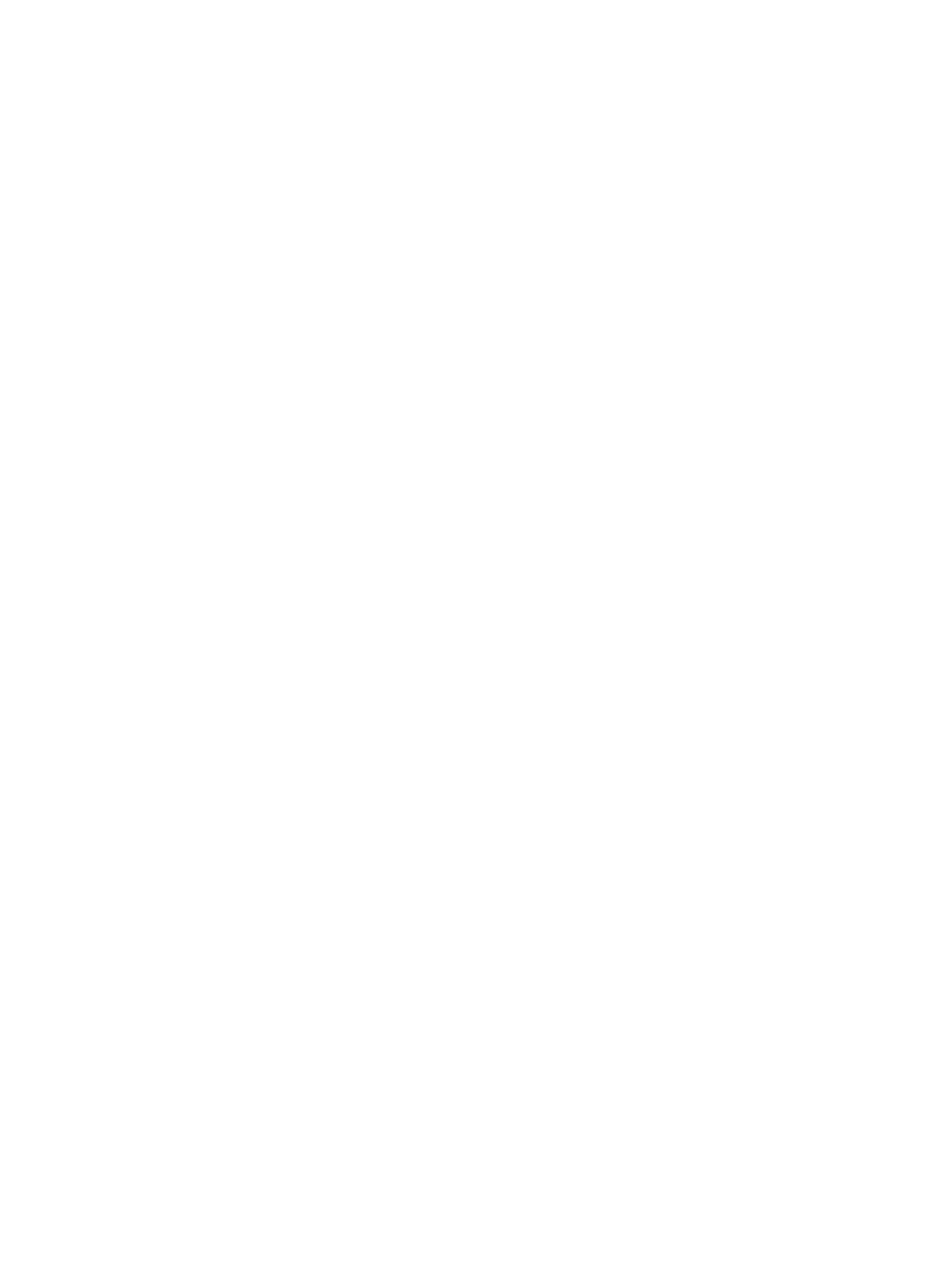
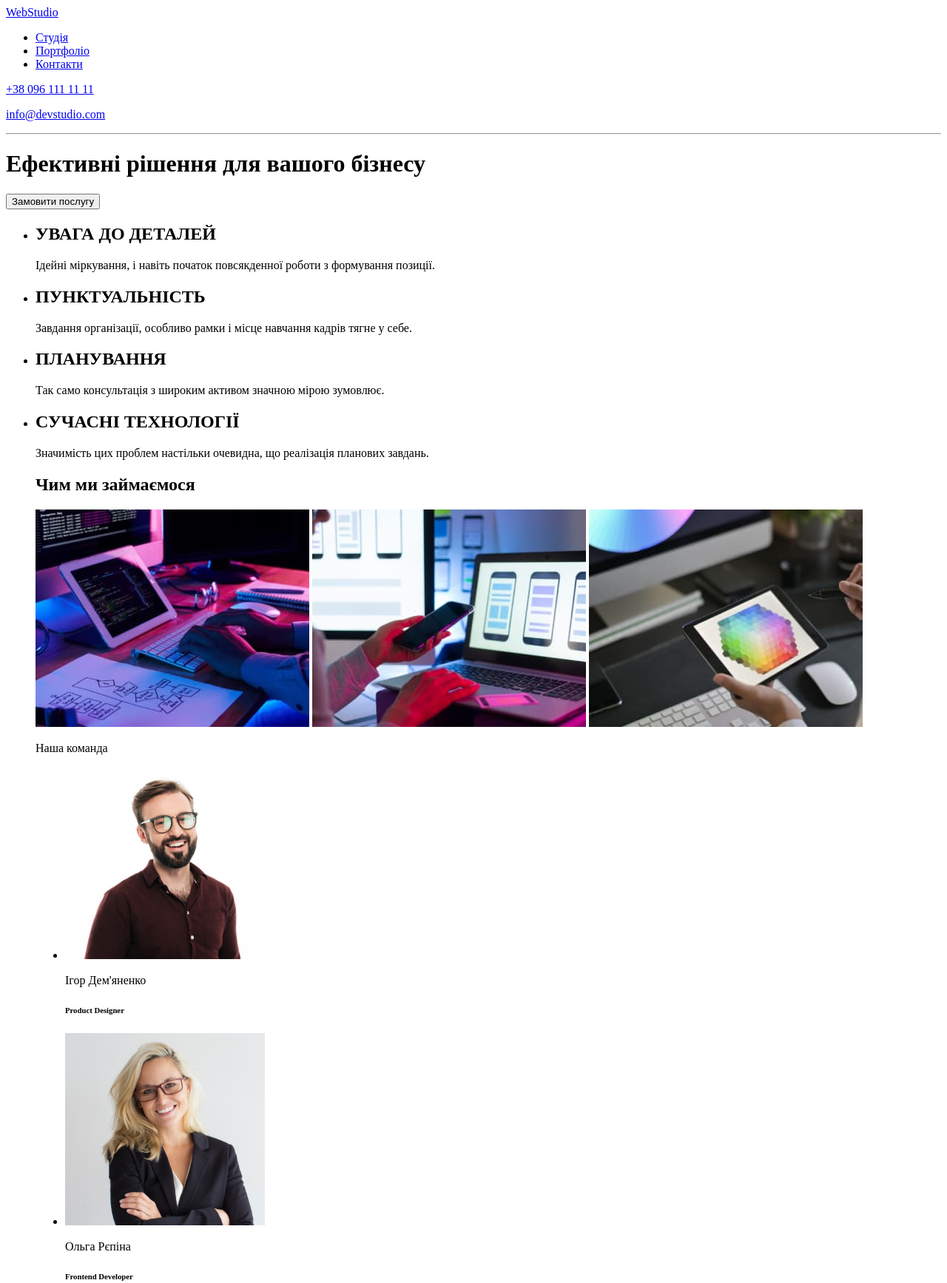
Before and after one commit to stoletoff/goit-markup-hw-01, a plain HTML site: page index.html in a window 1280 px wide. Shown: the top 1735 px of the page at 74% size. Before the commit the page ends 800 px from the top, so only its background shows below. Drawn offline with Linux system fonts and the light colour scheme.

Commit message:
feat: make HTML Markup

```diff
--- a/index.html
+++ b/index.html
@@ -4,9 +4,91 @@
     <meta charset="UTF-8">
     <meta http-equiv="X-UA-Compatible" content="IE=edge">
     <meta name="viewport" content="width=device-width, initial-scale=1.0">
-    <title>Document</title>
+    <title>Web-Studio-(Version-2.1)</title>
 </head>
 <body>
+    <header>
+        <a href="#">WebStudio</a>
+        <nav>
+            <ul>
+                <li><a href="#">Студія</a></li>
+                <li><a href="#">Портфоліо</a></li>
+                <li><a href="#">Контакти</a></li>
+            </ul>
+        </nav>
+        <p><a href="tel:+380961111111">+38 096 111 11 11</a></p>
+        <p><a href="mailto:info@devstudio.com">info@devstudio.com</a></p>
+        <hr>
+    </header>
+
+    <main>
+        <h1>Ефективні рішення для вашого бізнесу</h1>
+        <button type="button">Замовити послугу</button>
+        <ul>
+            <li>
+                <h2>УВАГА ДО ДЕТАЛЕЙ</h2>
+                Ідейні міркування, і навіть початок повсякденної роботи з формування позиції.
+            </li>
+            <li>
+                <h2>ПУНКТУАЛЬНІСТЬ</h2>
+                Завдання організації, особливо рамки і місце навчання кадрів тягне у себе.
+            </li>
+            <li>
+                <h2>ПЛАНУВАННЯ</h2>
+                Так само консультація з широким активом значною мірою зумовлює.
+            </li>
+            <li>
+                <h2>СУЧАСНІ ТЕХНОЛОГІЇ</h2>
+                Значимість цих проблем настільки очевидна, що реалізація планових завдань.
+            </li>
+        </ul>
+
+        <figure>
+            <figcaption><h2>Чим ми займаємося</h2></figcaption>
+            <img src="images/box1.jpg" alt="Кодируем при помощи планшета с беспроводной клавиатурой" width="370" height="294">
+            <img src="images/box2.jpg" alt="Выполняем WEB-разработку для мобильных устройств" width="370" height="294">
+            <img src="images/box3.jpg" alt="Подбираем палитру цветов при помощи планшета" width="370" height="294">
+        </figure>
+
+        <figure>
+            <figcaption><p>Наша команда</p></figcaption>
+            <ul>
+                <li>
+                    <img src="images/designer.jpg" alt="Ігор Дем'яненко" width="270" height="260">
+                    <p>Ігор Дем'яненко</p>
+                    <h6>Product Designer</h6>
+                </li>
+
+                <li>
+                    <img src="images/frontend.jpg" alt="Ольга Рєпіна" width="270" height="260">
+                    <p>Ольга Рєпіна</p>
+                    <h6>Frontend Developer</h6>
+                </li>
+
+                <li>
+                    <img src="images/marketing.jpg" alt="Микола Тарасов" width="270" height="260">
+                    <p>Микола Тарасов</p>
+                    <h6>Marketing</h6>
+                </li>
+
+                <li>
+                    <img src="images/ui-designer.jpg" alt="Михайло Єрмаков" width="270" height="260">
+                    <p>Михайло Єрмаков</p>
+                    <h6>UI Designer</h6>
+                </li>
+            </ul>
+        </figure>
+    </main>
+
+    <footer>
+        <a href="#">WebStudio</a> <br>
+        <adress>
+            <p>м. Київ, пр-т Лесі Українки, 26</p>
+            <p><a href="mailto:info@devstudio.com">info@devstudio.com</a></p>
+            <p><a href="tel:+380961111111">+38 096 111 11 11</a></p>
+        </adress>
+        </ul>
+    </footer>
 
 </body>
 </html>
```
Also changed, not shown: images/box1.jpg (added), images/box2.jpg (added), images/box3.jpg (added), images/designer.jpg (added), images/frontend.jpg (added), images/marketing.jpg (added), images/ui-designer.jpg (added).
